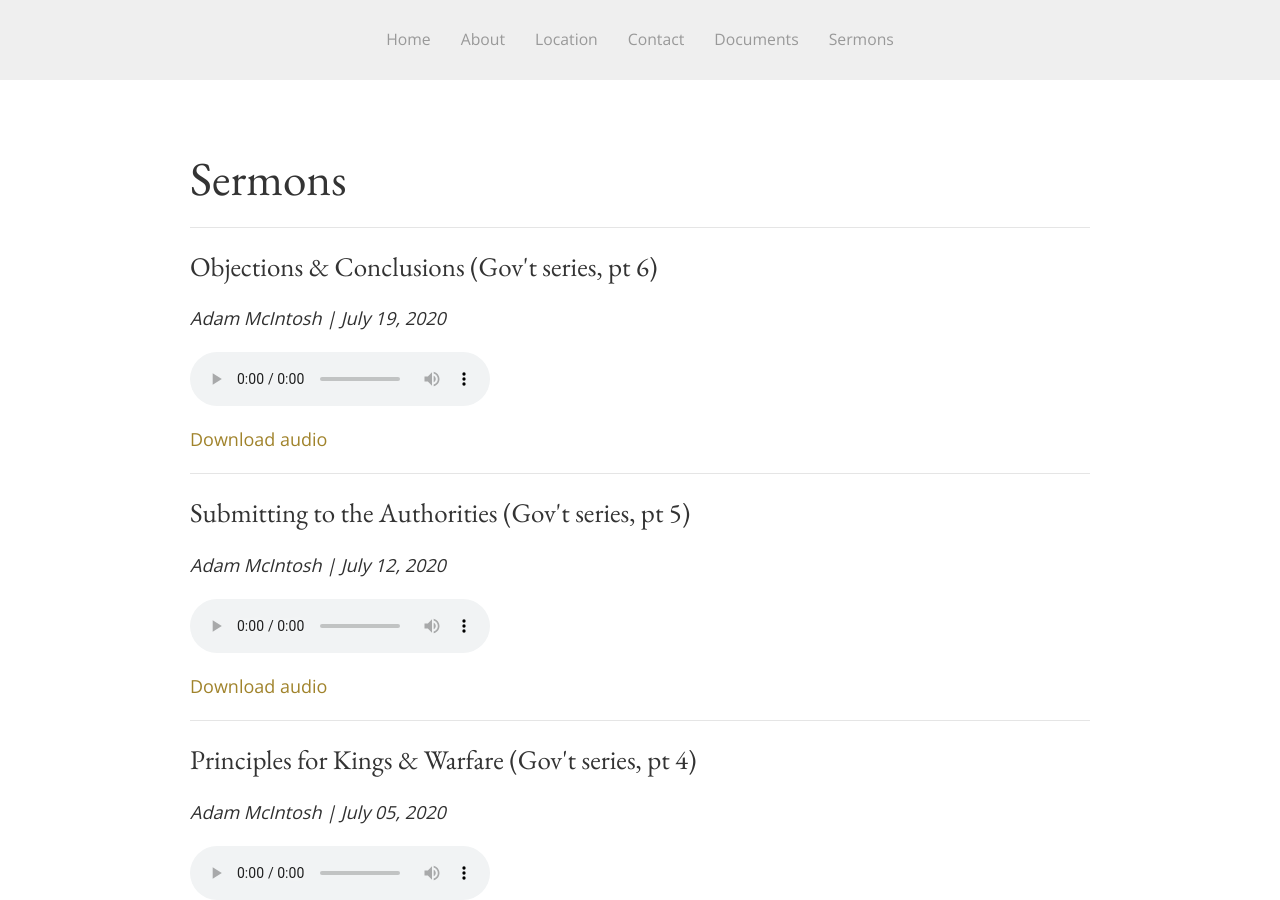
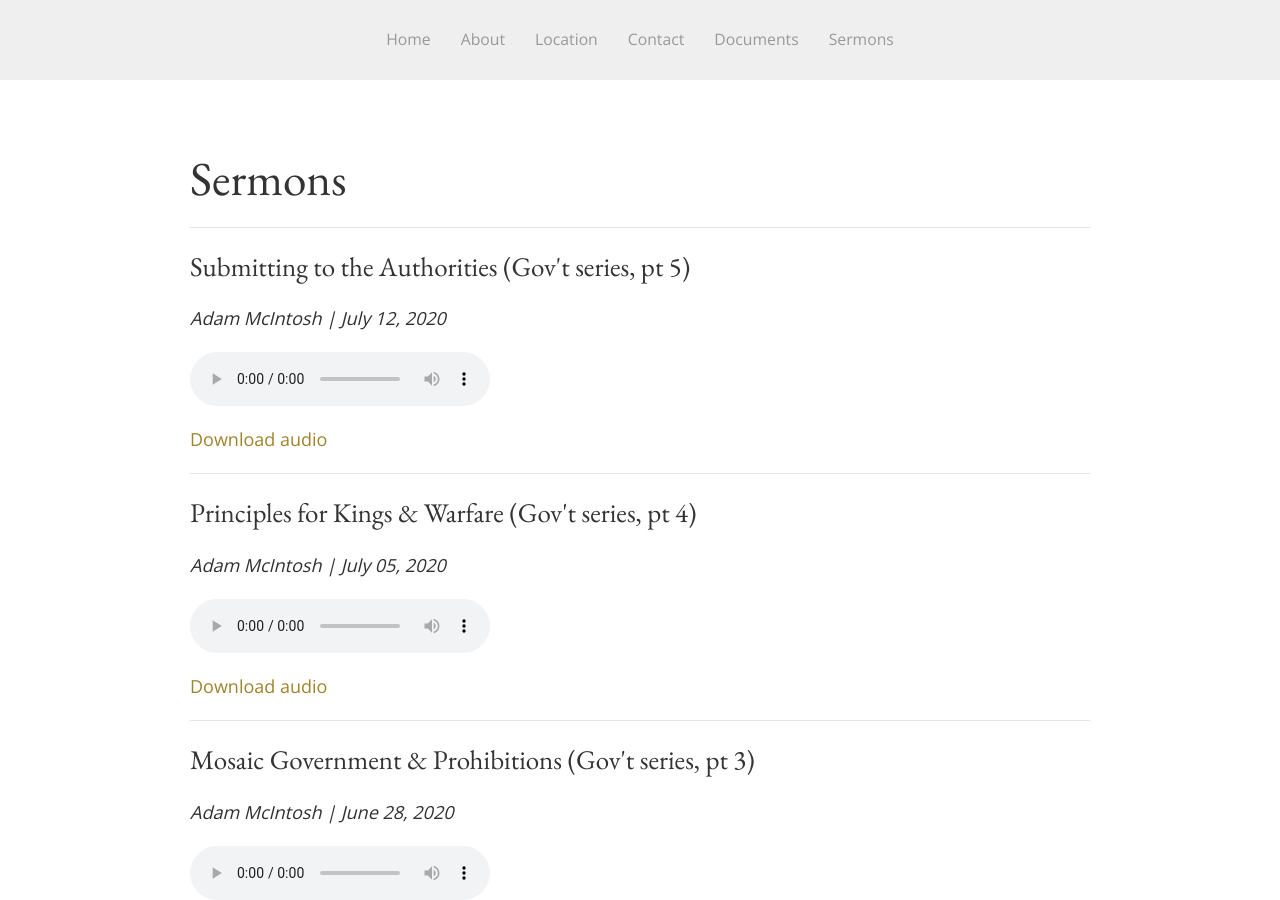
Before and after one commit to SaintDavidsChurch/website, a Jekyll site: the page built from sermons.html, in a window 1280 px wide and 900 px high. Built offline with Jekyll 4.4.1, drawn with Linux system fonts in a browser that asks for light colours.

Commit message:
Updated by InferCMS

```diff
--- a/_data/sermons.yml
+++ b/_data/sermons.yml
@@ -122,7 +122,3 @@
   date: '2020-07-12'
   preacher: Adam McIntosh
   audio_file: https://saintdavids.church/assets/sermons/2020/July/Adam-McIntosh_July12-2020_Romans13.1-10_CivilGovt5.mp3
-- title: Objections & Conclusions (Gov't series, pt 6)
-  date: '2020-07-19'
-  preacher: Adam McIntosh
-  audio_file: https://saintdavids.church/assets/sermons/2020/July/Adam-McIntosh_July19-2020_Proverbs31.1-9_CivilGovt6.mp3
```
